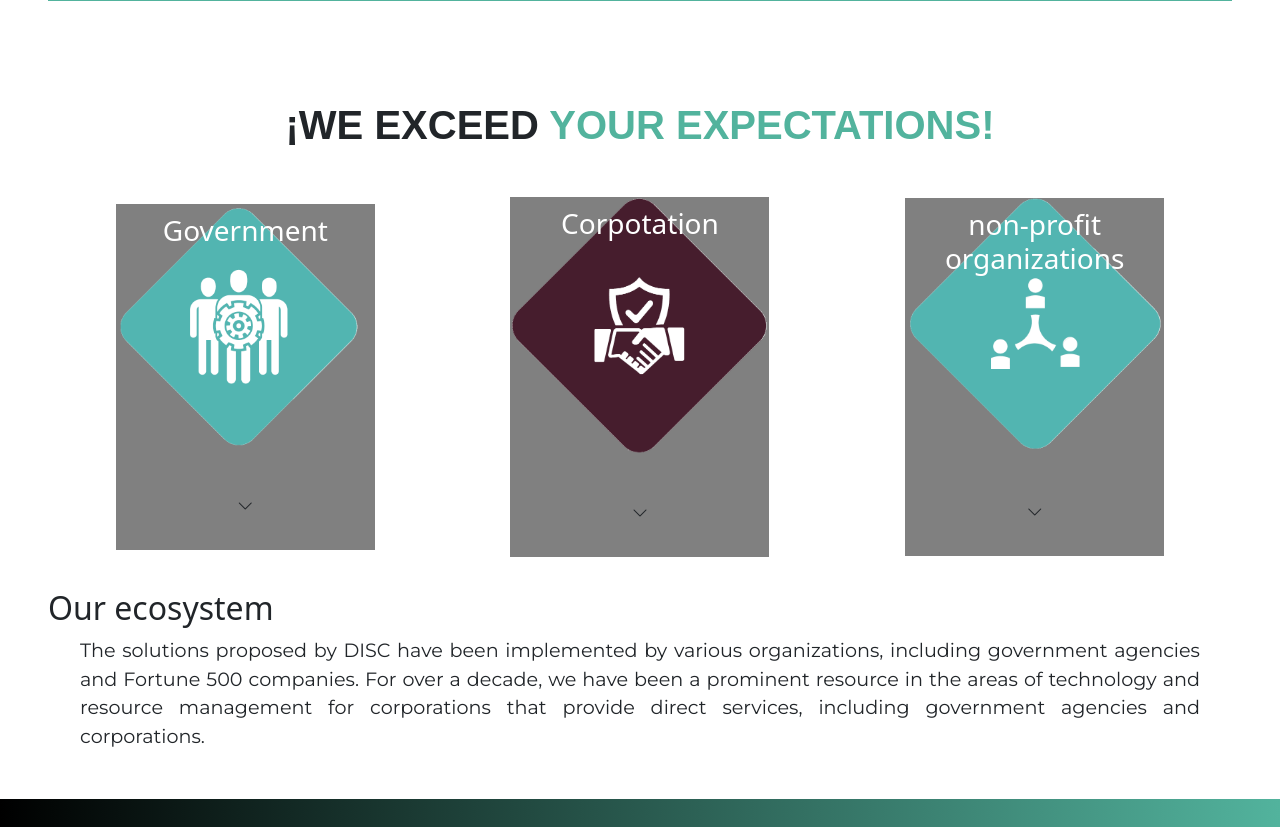
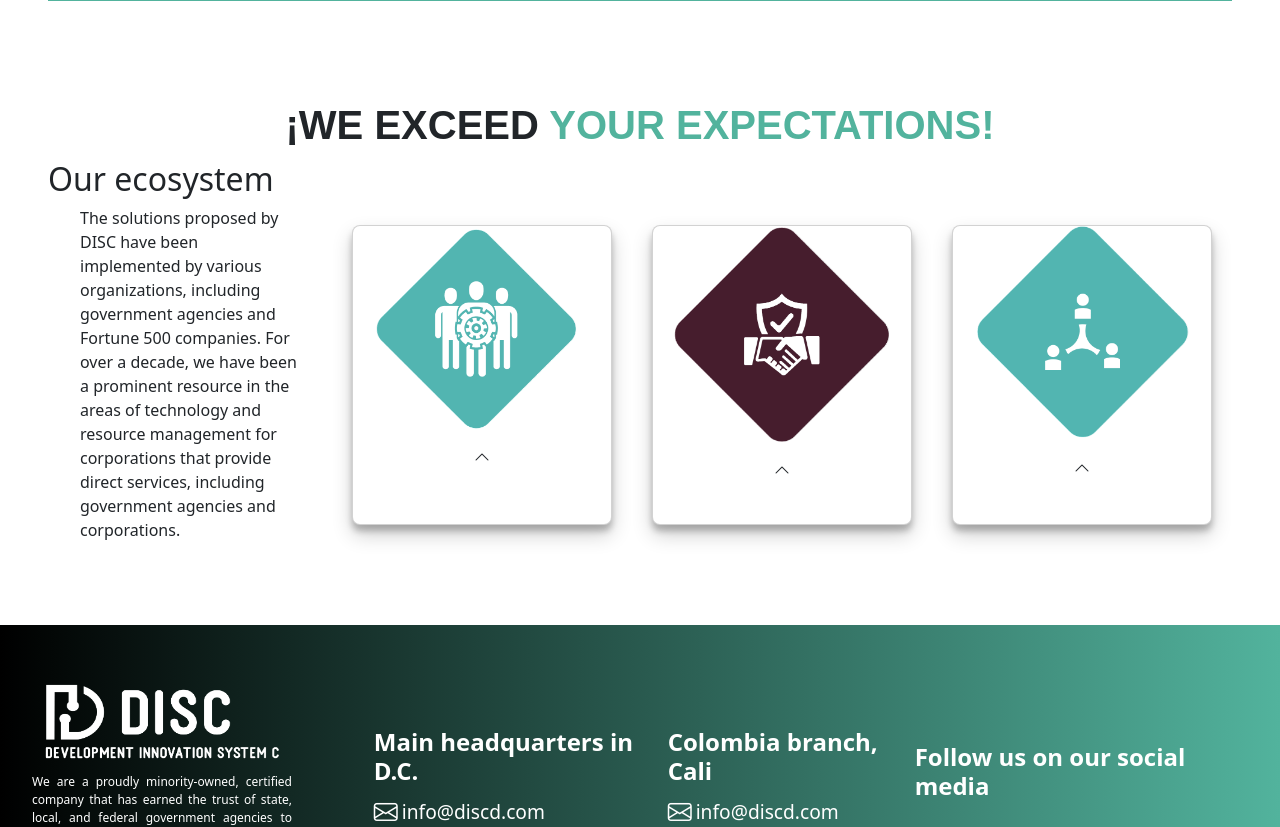
Before and after one commit to Disc-Colombia/Frontend_Disc, a React (Vite) app: page / in a window 1280 px wide. Shown: the part 713-1540 px from the top of the page. Built offline with nearby package versions, Linux system fonts and the light colour scheme.

Commit message:
finaliza el ocultamiento del texto en la tarjeta al dar click

```diff
--- a/src/component/Box.tsx
+++ b/src/component/Box.tsx
@@ -1,25 +1,33 @@
 import type { BoxProps } from "../type/type";
 import "bootstrap/dist/css/bootstrap.min.css";
-import "../style/box.css";
+import "../style/box.css"; // Asegúrate de importar tu archivo CSS aquí
 import { useState } from "react";
+
 export const Box = ({ image, children, description, tittle }: BoxProps) => {
   const [visible, setVisible] = useState(false);
+
   const handleVisible = () => {
-    console.log("Mostrando...")
     setVisible(!visible);
   };
+
   return (
-    <div className="container_general--box">
+    <div
+      className={`card ${visible ? "expanded" : ""}`}
+      onClick={handleVisible}
+    >
       <div className="container_box--imag">
-        <div className="container_box--tittle">
-          <h3 className="container_component--tittle">{tittle}</h3>
-        </div>
         <img className="image_box" src={image} alt={description} />
-        <div className="container_botondesplegable">
-          <i className="bi bi-chevron-down" onClick={handleVisible}></i>
+        <div className="chevron">
+          <i className={`bi bi-chevron-${visible ? "up" : "down"}`}></i>
         </div>
       </div>
-      <div className={`container_box--text ${visible ? "expanded" : ""}`}>{children}</div>
+      {/* <div className="tittle">
+
+      </div> */}
+      <div className="text-content">
+      <h3>{tittle}</h3>
+        <p className="text_content--text"> {children}</p>
+      </div>
     </div>
   );
 };
--- a/src/component/Home.tsx
+++ b/src/component/Home.tsx
@@ -5,87 +5,14 @@ import "../style/home.css";
 import { Box } from "./Box";
 export const Home = () => {
   return (
-    <div className="">
-      <div className="container_home--">
-        <div className="container_home--tittle">
+    <div className="container_content--home">
+      <div className="container_home--tittle">
           <h1 className="tittle_home">
             ¡We exceed{" "}
             <span className="tittle_home--span">your expectations!</span>
           </h1>
         </div>
-        <div className="container_home--information">
-          <div className="home_information">
-            {/* <div className="container_img">
-            <img className="home_img" src={gobierno} alt="imagen gov" />
-          </div>
-          <div className="container_agenci--information">
-            <h3 className="tittle_agenci">Government</h3>
-            <p className="agenci_text">
-              We are a proudly minority-owned, certified company that has earned
-              the trust of state, local, and federal government agencies to
-              provide staffing, information technology, and operational services
-            </p>
-          </div> */}
-            <Box
-              image={gobierno}
-              description={"imagen gov"}
-              tittle={"Government"}
-            >
-              We are a proudly minority-owned, certified company that has earned
-              the trust of state, local, and federal government agencies to
-              provide staffing, information technology, and operational services
-            </Box>
-          </div>
-          <div className="home_information">
-            {/* <div className="container_img">
-            <img
-              className="home_img"
-              src={corporations}
-              alt="imagen corporaciones"
-            />
-          </div>
-          <div className="container_agenci--information">
-            <h3 className="tittle_agenci">Corpotation</h3>
-            <p className="agenci_text">
-              DISC is the solution for large corporations that need to outsource
-              their technological, human, and healthcare strategy requirements
-              to support commercial and governmental task orders
-            </p>
-          </div> */}
-            <Box
-              image={corporations}
-              description={"Corpotation"}
-              tittle={"Corpotation"}
-            >
-              DISC is the solution for large corporations that need to outsource
-              their technological, human, and healthcare strategy requirements
-              to support commercial and governmental task orders
-            </Box>
-          </div>
-          <div className="home_information">
-            {/* <div className="container_img">
-            <img className="home_img" src={ong} alt="imagen ngo" />
-          </div>
-          <div className="container_agenci--information">
-            <h3 className="tittle_agenci">non-profit organizations</h3>
-            <p className="agenci_text">
-              DISC collaborates with nonprofit organizations at the local,
-              national, and international levels to meet their technological,
-              service delivery, and programmatic needs.
-            </p>
-          </div> */}
-            <Box
-              image={ong}
-              description={"imagen ngo"}
-              tittle={"non-profit organizations"}
-            >
-              DISC collaborates with nonprofit organizations at the local,
-              national, and international levels to meet their technological,
-              service delivery, and programmatic needs.
-            </Box>
-          </div>
-        </div>
-      </div>
+        <div className="container_home--general">
       <div className="container_end--text">
         <div>
           <h2>Our ecosystem</h2>
@@ -99,6 +26,45 @@ export const Home = () => {
           corporations.
         </p>
       </div>
+      <div className="container_home--">
+
+        <div className="container_home--information">
+          <div className="home_information">
+            <Box
+              image={gobierno}
+              description={"imagen gov"}
+              tittle={"Government"}
+            >
+              We are a proudly minority-owned, certified company that has earned
+              the trust of state, local, and federal government agencies to
+              provide staffing, information technology, and operational services
+            </Box>
+          </div>
+          <div className="home_information">
+            <Box
+              image={corporations}
+              description={"Corpotation"}
+              tittle={"Corpotation"}
+            >
+              DISC is the solution for large corporations that need to outsource
+              their technological, human, and healthcare strategy requirements
+              to support commercial and governmental task orders
+            </Box>
+          </div>
+          <div className="home_information">
+            <Box
+              image={ong}
+              description={"imagen ngo"}
+              tittle={"non-profit organizations"}
+            >
+              DISC collaborates with nonprofit organizations at the local,
+              national, and international levels to meet their technological,
+              service delivery, and programmatic needs.
+            </Box>
+          </div>
+        </div>
+      </div>
+    </div>
     </div>
   );
 };
--- a/src/style/box.css
+++ b/src/style/box.css
@@ -1,50 +1,200 @@
-@import'./colores.css';
-.container_general--box{
-    display: flex;
-    flex-direction: column;
-    justify-content: center;
-    align-items: center;
-    background-color: gray;
-    width: 259px;
+.card {
+  background: white;
+  border-radius: 8px;
+  box-shadow: 0 10px 20px rgba(0, 0, 0, 0.19), 0 6px 6px rgba(0, 0, 0, 0.23);
+  cursor: pointer;
+  height: 300px;
+  margin: 20px;
+  padding: 0 20px;
+  position: relative;
+  -webkit-tap-highlight-color: rgba(0, 0, 0, 0.025);
+  text-align: center;
+  transition: height 1000ms;
+  width: 260px;
+}
 
+.tittle {
+  position: absolute; /* Posiciona el texto sobre la imagen */
+  top: 0; /* Posiciona el texto en la parte superior */
+  left: 50%; /* Centra horizontalmente el texto */
+  transform: translateX(-50%); /* Ajusta el centro del texto */
+  width: 100%; /* Asegura que el contenedor del texto ocupe todo el ancho */
+  text-align: center; /* Centra el texto dentro del contenedor */
+  color: var(--Black);
+  padding: 10px; /* Espacio alrededor del texto */
 }
-/* .container_box--imag{
-    box-shadow: 0px 0px 5px 0px rgba(0,0,0,0.75);
-} */
- .container_box--imag{
-    position: relative;
- }
-.image_box{
-    width: 100%; /* Asegura que la imagen ocupe todo el ancho del contenedor */
-    display: block; /* Elimina espacios alrededor de la imagen */
+
+.container_box--imag {
+  position: relative;
 }
-.container_box--tittle{
-    position: absolute; /* Posiciona el título sobre la imagen */
-    top: 0; /* Comienza en la parte superior */
-    left: 0; /* Alinea a la izquierda */
-    width: 100%; /* Asegura que cubra todo el ancho de la imagen */
-   margin: 0;
-    color: white; /* Color del texto */
-    padding: 10px; /* Añade algo de espacio alrededor del texto */
-    text-align: center; /* Centra el texto */
 
+.icon_chevron {
+  margin-top: 5rem;
 }
-.container_botondesplegable{
-    display: flex;
-    flex-direction: column;
-    align-items: center;
-    justify-content: center;
-    margin-top: 3rem;
-    margin-bottom:2rem;
+
+.image_box {
+  max-width: 100%;
+  position: relative;
+  height: auto; /* Mantiene la proporción de la imagen */
+  z-index: 2;
 }
-.container_box--text {
-    height: 0;
-    overflow: hidden; /* Oculta el contenido cuando no está expandido */
-    transition: height 0.3s ease; /* Duración de la transición y efecto */
+
+@media (max-width: 767px) {
+  .card {
+    left: calc(50% - 20px);
+    transform: translateX(-50%);
   }
-  .container_box--text.expanded {
-    height: auto; /* Cambia la altura automáticamente para que se ajuste al contenido */
-    overflow: visible; /* Hace visible el contenido cuando está expandido */
-    /* Para una transición más suave, necesitamos calcular la altura exacta */
-    /* Sin embargo, CSS puro no puede animar 'height: auto', por lo que utilizamos una técnica diferente */
-  }
+}
+
+.card.expanded {
+  height: 420px;
+}
+
+.label {
+  margin-top: 30px;
+  transform: translateY(10px);
+  transition: transform 1000ms;
+}
+
+.card.expanded .label {
+  transform: translateY(0);
+}
+
+.text1,
+.text2,
+.text-content {
+  visibility: hidden;
+  transition: visibility 0.3s ease, clip-path 1000ms; /* Asegura que la transición sea suave */
+}
+
+.card.expanded .text1,
+.card.expanded .text2,
+.card.expanded .text-content {
+  visibility: visible; /* Hace el texto visible cuando la tarjeta está expandida */
+}
+
+.text1 {
+  clip-path: polygon(0% 100%, 0 -90%, 50% -5%, 100% -90%, 100% 100%);
+  -webkit-clip-path: polygon(0% 100%, 0 -90%, 50% -5%, 100% -90%, 100% 100%);
+  transition: clip-path 1000ms;
+}
+
+.card.expanded .text1 {
+  clip-path: polygon(0% 100%, 0 -100%, 50% -15%, 100% -100%, 100% 100%);
+  -webkit-clip-path: polygon(0% 100%, 0 -100%, 50% -15%, 100% -100%, 100% 100%);
+}
+
+.text2 {
+  clip-path: polygon(
+    0% 100%,
+    0% -80%,
+    15% -70%,
+    17.23% -53.59%,
+    23% -40%,
+    27.23% -28.94%,
+    35% -20%,
+    41.09% -13.59%,
+    50% -10%,
+    58.91% -13.23%,
+    65% -20%,
+    72.77% -28.23%,
+    77% -40%,
+    82.77% -54.65%,
+    85% -70%,
+    100% -80%,
+    100% 100%
+  );
+  -webkit-clip-path: polygon(
+    0% 100%,
+    0% -80%,
+    15% -70%,
+    17.23% -53.59%,
+    23% -40%,
+    27.23% -28.94%,
+    35% -20%,
+    41.09% -13.59%,
+    50% -10%,
+    58.91% -13.23%,
+    65% -20%,
+    72.77% -28.23%,
+    77% -40%,
+    82.77% -54.65%,
+    85% -70%,
+    100% -80%,
+    100% 100%
+  );
+  transition: clip-path 1000ms;
+}
+
+.card.expanded .text2 {
+  clip-path: polygon(
+    0% 100%,
+    0% -90%,
+    15% -80%,
+    17.23% -63.59%,
+    23% -50%,
+    27.23% -38.94%,
+    35% -30%,
+    41.09% -23.59%,
+    50% -20%,
+    58.91% -23.23%,
+    65% -30%,
+    72.77% -38.23%,
+    77% -50%,
+    82.77% -64.65%,
+    85% -80%,
+    100% -90%,
+    100% 100%
+  );
+  -webkit-clip-path: polygon(
+    0% 100%,
+    0% -90%,
+    15% -80%,
+    17.23% -63.59%,
+    23% -50%,
+    27.23% -38.94%,
+    35% -30%,
+    41.09% -23.59%,
+    50% -20%,
+    58.91% -23.23%,
+    65% -30%,
+    72.77% -38.23%,
+    77% -50%,
+    82.77% -64.65%,
+    85% -80%,
+    100% -90%,
+    100% 100%
+  );
+}
+
+.text-content {
+  transform: translateY(-160px);
+  transition: transform 1000ms;
+}
+
+.card.expanded .text-content {
+  transform: translateY(-15px);
+}
+
+.chevron {
+  bottom: 20px;
+  left: calc(50% - 15px);
+  transform-origin: 50%;
+  transform: rotate(180deg);
+  transition: transform 1000ms;
+  margin-top: 1rem;
+}
+
+.card.expanded .chevron {
+  transform: rotate(0deg);
+}
+
+.title {
+  font-family: "Alegreya Sans", sans-serif;
+  font-weight: 900;
+  margin: 20px 0 12px;
+}
+
+.body-text {
+  padding: 0 20px;
+}
--- a/src/style/home.css
+++ b/src/style/home.css
@@ -1,4 +1,16 @@
 @import "./colores.css";
+.container_content--home{
+  display: flex;
+  justify-content: center;
+  align-items: center;
+  flex-direction: column;
+}
+.container_home--general{
+  display: flex;
+
+  align-items: center;
+  justify-content: space-between;
+}
 .container_home {
   display: flex;
   flex-direction: column;
@@ -66,8 +78,7 @@
   margin-left: 2rem;
   margin-right: 2rem;
 }
-.agenci_text,
-.agenci_text--end {
+.agenci_text{
   text-align: justify;
   line-height: 1.5;
   font-family: var(--montserrat-font-family);
```
